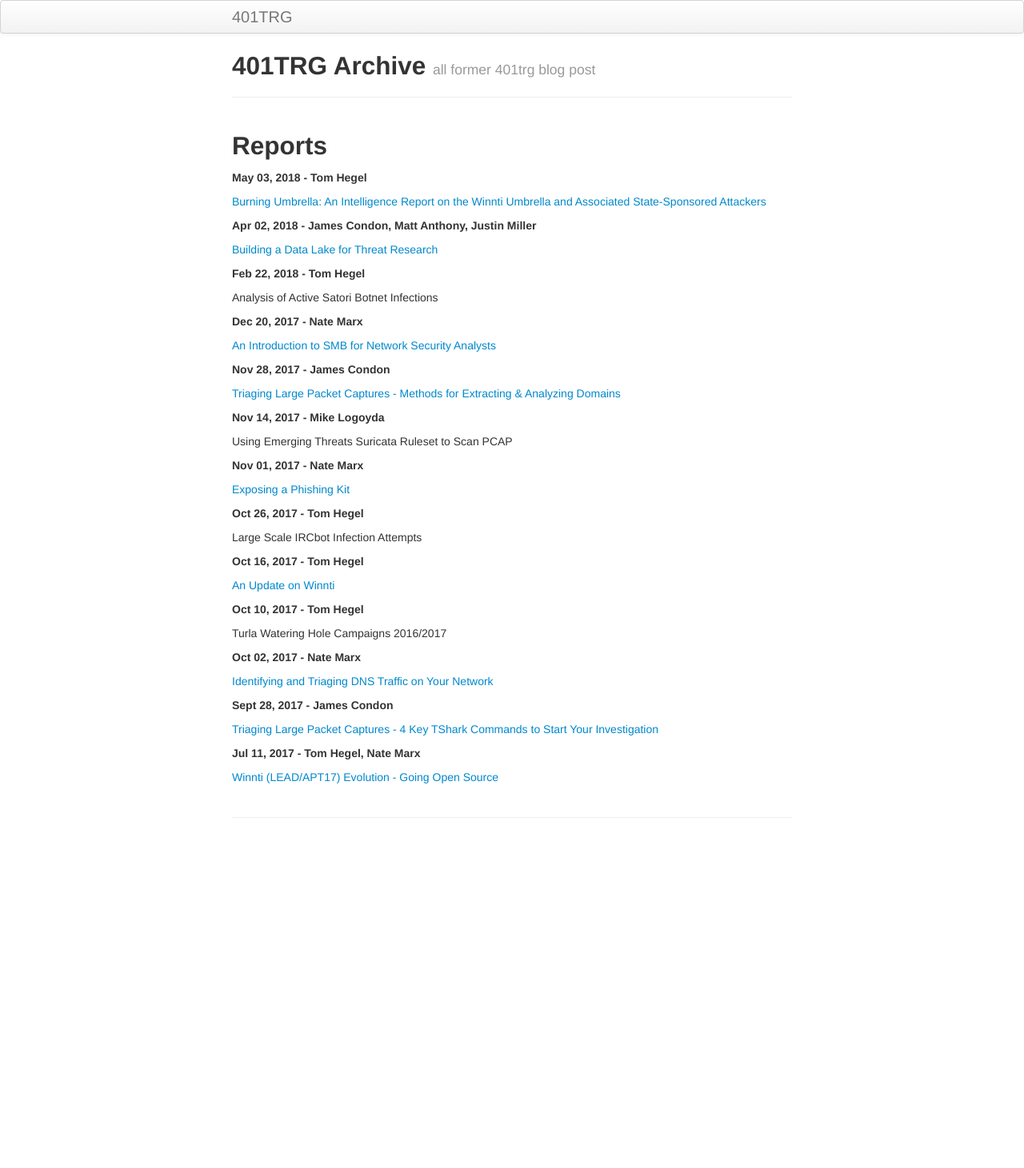
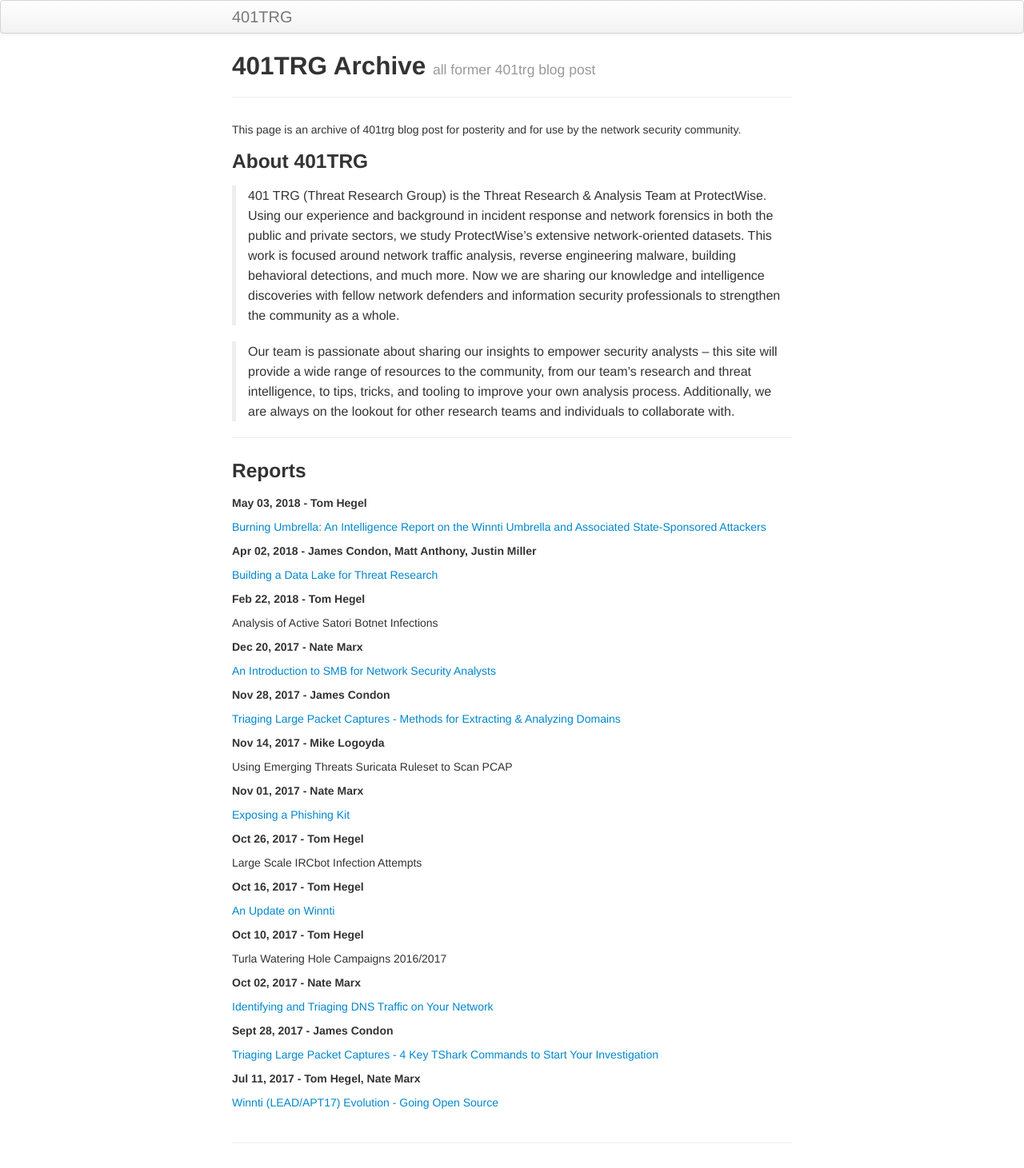
Before and after one commit to 401trg/401trg.github.io, a Jekyll site: the page built from index.md, in a window 1280 px wide. Shown: the whole page at 80% size. Built offline with Jekyll 4.4.1, drawn with Linux system fonts in a browser that asks for light colours; before the commit the page ends 1054 px from its top, so only the background shows below that.

Commit message:
Update index.md

```diff
--- a/index.md
+++ b/index.md
@@ -5,7 +5,17 @@ tagline: all former 401trg blog post
 description: Archive for former 401trg blog post
 ---
 
-## Reports
+This page is an archive of 401trg blog post for posterity and for use by the network security community.
+
+### About 401TRG
+
+> 401 TRG (Threat Research Group) is the Threat Research & Analysis Team at ProtectWise. Using our experience and background in incident response and network forensics in both the public and private sectors, we study ProtectWise's extensive network-oriented datasets. This work is focused around network traffic analysis, reverse engineering malware, building behavioral detections, and much more. Now we are sharing our knowledge and intelligence discoveries with fellow network defenders and information security professionals to strengthen the community as a whole.
+
+> Our team is passionate about sharing our insights to empower security analysts -- this site will provide a wide range of resources to the community, from our team's research and threat intelligence, to tips, tricks, and tooling to improve your own analysis process. Additionally, we are always on the lookout for other research teams and individuals to collaborate with.
+
+---
+
+### Reports
 
 **May 03, 2018 - Tom Hegel**
 
```
